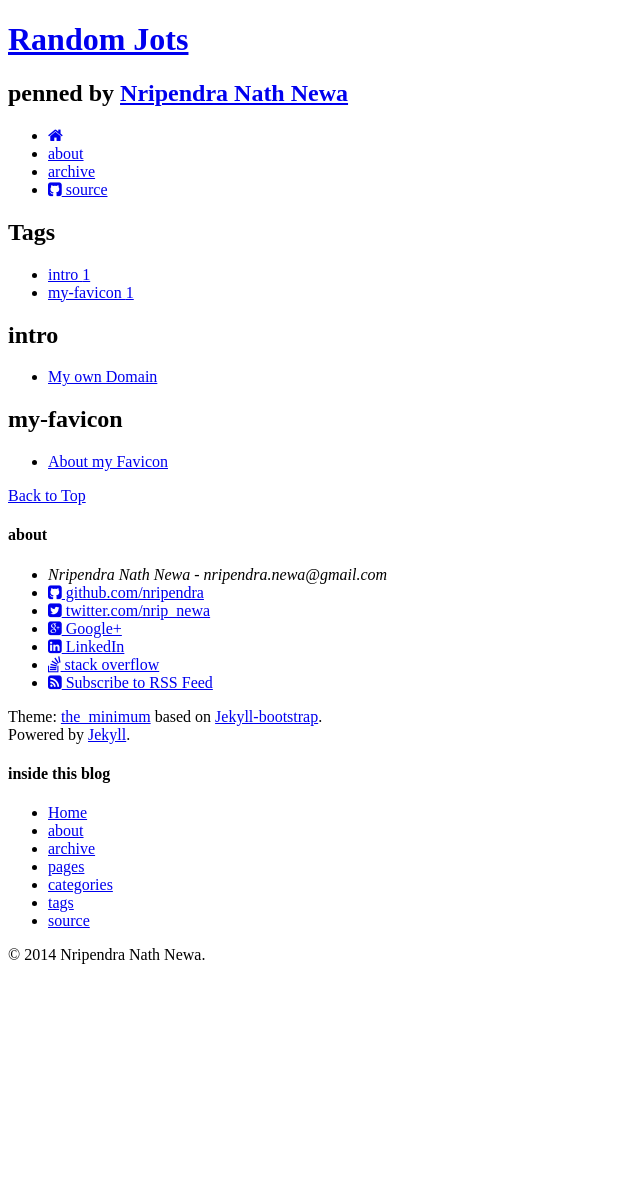
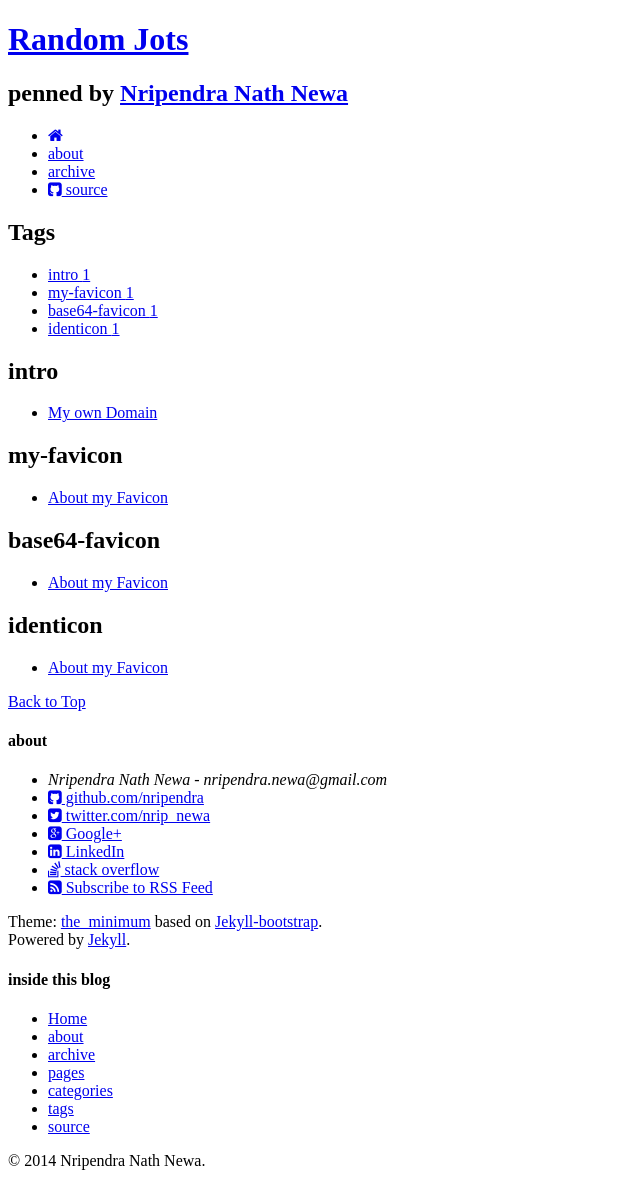
Before and after one commit to nripendra/nripendra.github.io, a Jekyll site: the page built from tags.html, in a window 1280 px wide. Shown: the whole page, without its empty margins (0-640 px from the left). Built offline with Jekyll 4.4.1, drawn with Linux system fonts in a browser that asks for light colours; Markdown is read by kramdown in place of the engine named in the settings; comment, search, counter and statistics services are not loaded; before the commit the page ends 972 px from its top, so only the background shows below that.

Commit message:
updating tags

```diff
--- a/_posts/meta/2014-10-29-about-myfavicon.md
+++ b/_posts/meta/2014-10-29-about-myfavicon.md
@@ -5,7 +5,7 @@ date:   2014-11-1 11:55:00
 description: Favicons are very small, so small that, most of us don't even realize they are present. Small they might be but not unimportant, as I recently learned. The favicons do subtly identify a website, without us even knowing (we are accustomed to recognize Facebook tab using their icon). I really didn't give much thought to favicons before this, they were always there and I was ok. When I started this blog, the first thing I noticed was the fact that the space for my favicon in tab was blank. So, I began to think about what my favicon should be? May be a small image of myself? Or, should I ask one of my designer colleagues to design it for me. I was surrounded by quite dilemma on this topic for quite some time after release of this blog...
 categories:
 - meta
-tags : [my-favicon]
+tags : [my-favicon, base64-favicon, identicon]
 og:
   image:
     url: http://www.gravatar.com/avatar/f686aaaf192af2dde05e60c4370bd2a0?s=400&d=identicon&r=PG
```
